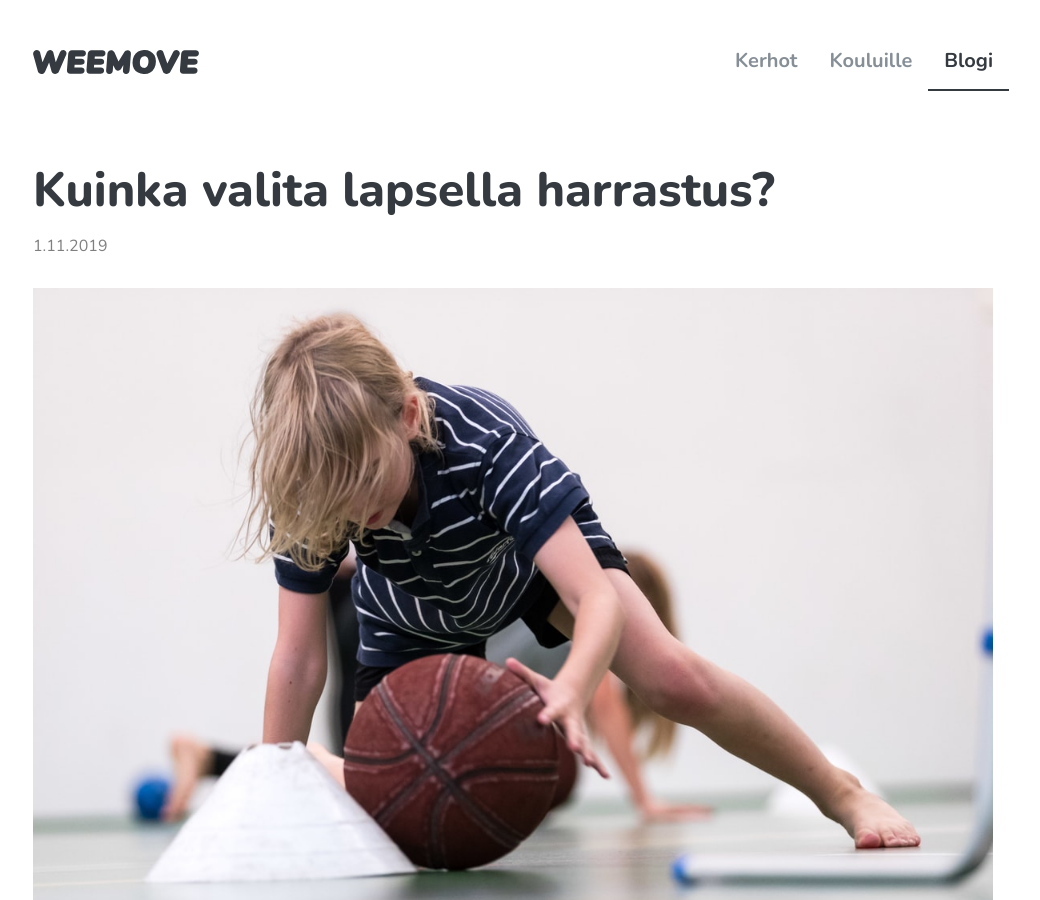
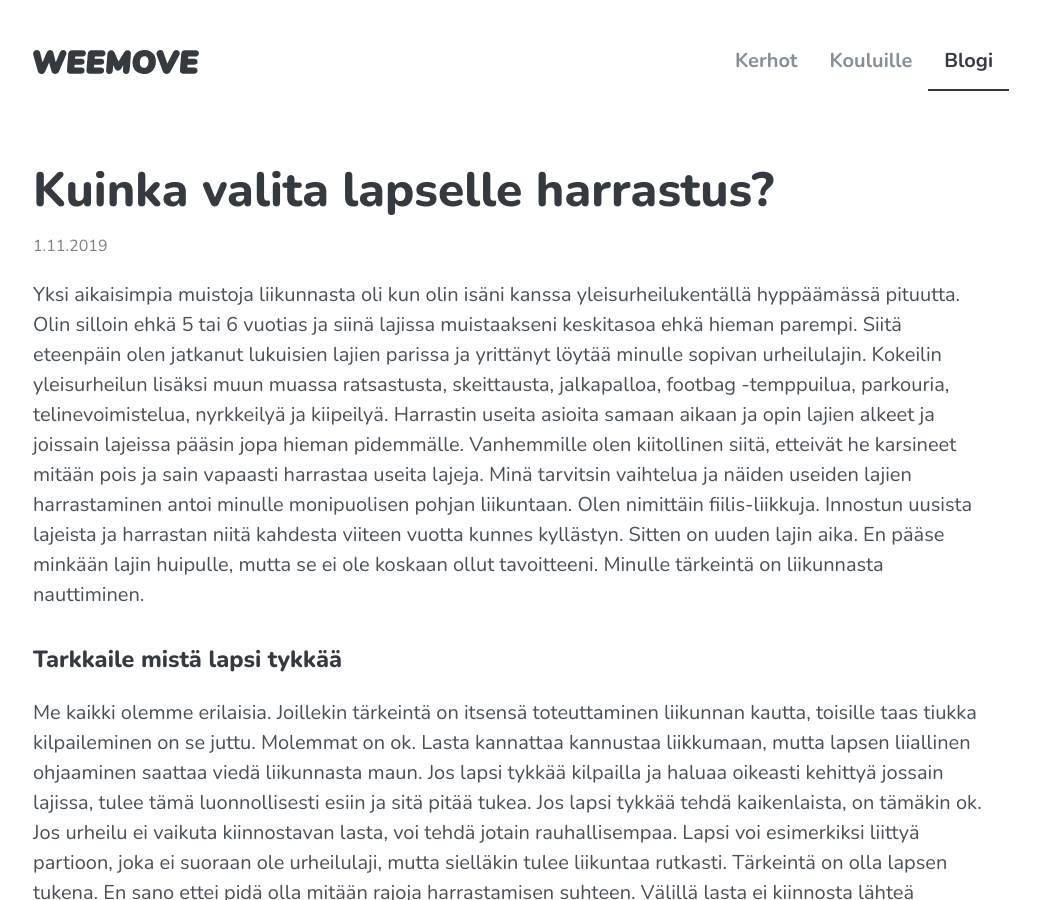
Before and after one commit to Funktum/weemove, a Jekyll site: the page built from _posts/2019-11-01-kuinka-valita-lapselle-harrastus.md, in a window 1280 px wide and 900 px high. Shown: the whole window, without its empty margins (127-1167 px from the left). Built offline with Jekyll 4.4.1, drawn with Linux system fonts in a browser that asks for light colours; a script that is not in the unit is left out.

Commit message:
Update 2019-11-01-kuinka-valita-lapselle-harrastus.md

```diff
--- a/_posts/2019-11-01-kuinka-valita-lapselle-harrastus.md
+++ b/_posts/2019-11-01-kuinka-valita-lapselle-harrastus.md
@@ -1,8 +1,7 @@
 ---
 published: true
 layout: post
-title: Kuinka valita lapsella harrastus?
-image: /uploads/Calle koriboll.jpg
+title: Kuinka valita lapselle harrastus?
 ---
 
 
```
